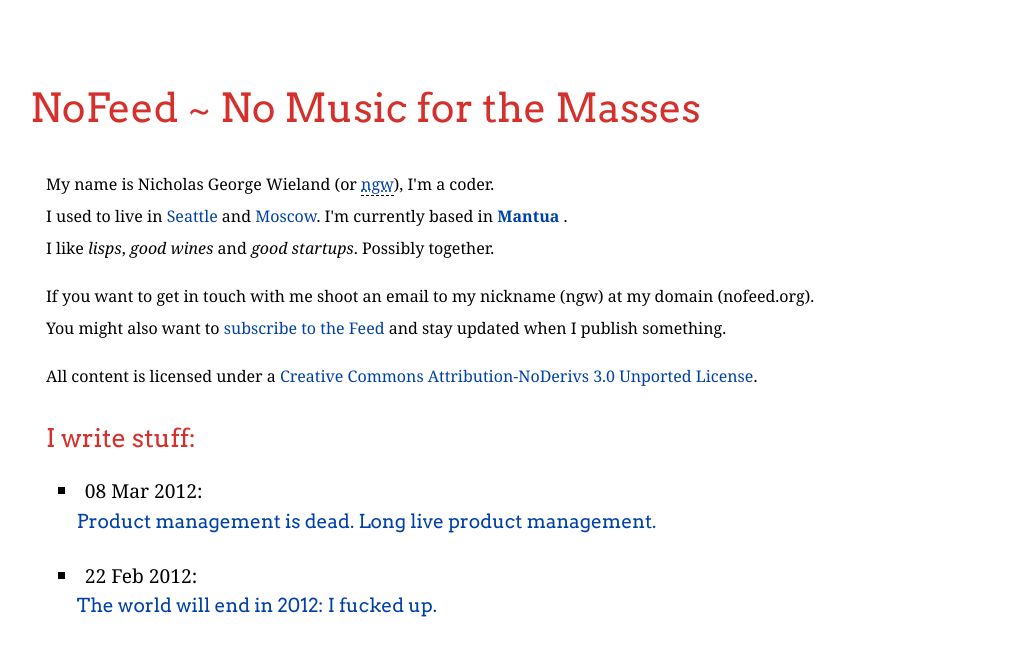
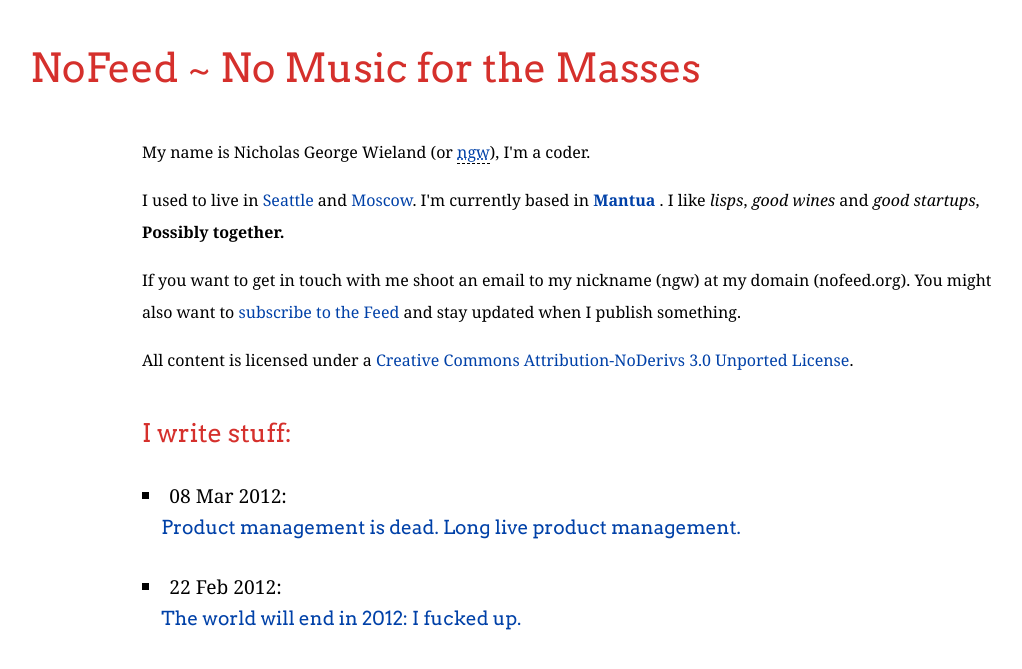
Before and after one commit to ngw/ngw.github.io, a Jekyll site: the page built from index.html, in a window 1280 px wide. Shown: the top 669 px of the page, without its empty margins (50-1072 px from the left). Built offline with Jekyll 4.4.1, drawn with Linux system fonts in a browser that asks for light colours; some web fonts are replaced.

Commit message:
max-width on p

```diff
--- a/css/screen.css
+++ b/css/screen.css
@@ -10,7 +10,7 @@ h1, h2, h3, h4 {
 }
 
 header h1 {
-	margin:  2em 0 1em 2em;
+	margin:  1em 0 1em 2em;
 	font-size: 2.5em;
 	line-height: 1.4em;
 	text-align: left;
@@ -36,10 +36,6 @@ a:hover {
 	text-decoration: underline;
 }
 
-section {
-	margin-left: 6em;
-}
-
 em {
 	font-style: italic;
 }
@@ -48,8 +44,14 @@ strong {
 	font-weight: bold;
 }
 
+section, article, a#homepage {
+	max-width: 56em;
+	line-height: 2em;
+	margin: 0 auto;
+	padding: 0 6em;
+}
+
 article {
-	margin: 0 6em 0 6em;
 	font-size: 1em;
 	line-height: 2em;
 }
@@ -126,18 +128,18 @@ section#essays ul {
 }
 
 section#essays ul li {
-	padding: 0.8em 0 0 0.6em;
+	padding-top: 0.8em;
 	font-size: 1.2em;
 }
 
 section#essays h3 {
-	padding: 0.6em 0 1em 1em;
+	padding: 0 0 0.6em 1em;
 }
 
 a#homepage {
 	display: block;
-	margin: 2em 0 0 5em;
-	font-size: 1.2em;
+	margin-top: 2em;
+	font-size: 1.1em;
 }
 
 article table {
--- a/index.html
+++ b/index.html
@@ -9,12 +9,8 @@ description: "Nicholas George Wieland (ngw) personal website. I write my stuff a
 
 <section id="about">
   <p>My name is Nicholas George Wieland (or <a href="http://twitter.com/ngw"><acronym title="Nicholas George Wieland">ngw</acronym></a>), I'm a coder.</p>
-  <p>I used to live in <a href="http://en.wikipedia.org/wiki/Seattle"> Seattle </a> and <a href="http://en.wikipedia.org/wiki/Moscow"> Moscow</a>. I'm currently based in <a href="http://en.wikipedia.org/wiki/Mantua"> <strong> Mantua </strong> </a>.</p>
-  <p>I like <em>lisps</em>, <em>good wines</em> and <em>good startups</em>. Possibly together.</p>
-  <br />
-  <p>If you want to get in touch with me shoot an email to my nickname (ngw) at my domain (nofeed.org).</p>
-  <p>You might also want to <a href="http://feeds.feedburner.com/nofeed">subscribe to the Feed</a> and stay updated when I publish something.</p>
-  <br />
+  <p>I used to live in <a href="http://en.wikipedia.org/wiki/Seattle"> Seattle </a> and <a href="http://en.wikipedia.org/wiki/Moscow"> Moscow</a>. I'm currently based in <a href="http://en.wikipedia.org/wiki/Mantua"> <strong> Mantua </strong> </a>. I like <em>lisps</em>, <em>good wines</em> and <em>good startups</em>, <strong>Possibly together.</strong></p>
+  <p>If you want to get in touch with me shoot an email to my nickname (ngw) at my domain (nofeed.org). You might also want to <a href="http://feeds.feedburner.com/nofeed">subscribe to the Feed</a> and stay updated when I publish something.</p>
   <p>All content is licensed under a <a href="http://creativecommons.org/licenses/by-nd/3.0/">Creative Commons Attribution-NoDerivs 3.0 Unported License</a>.</p>
 </section>
 
```
